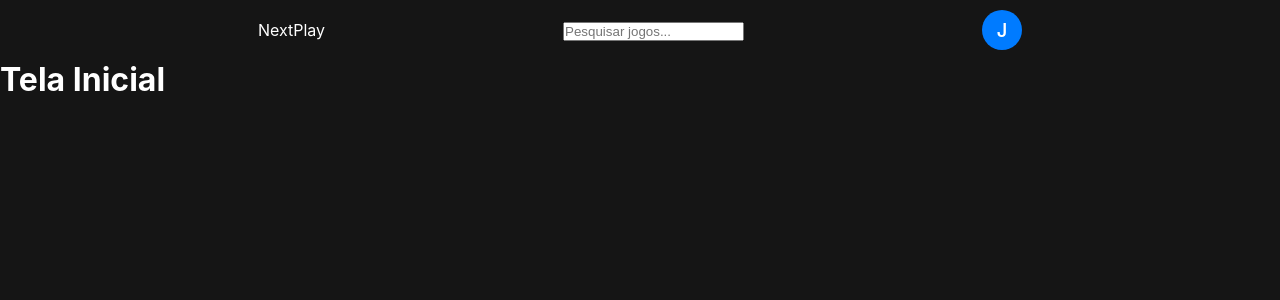
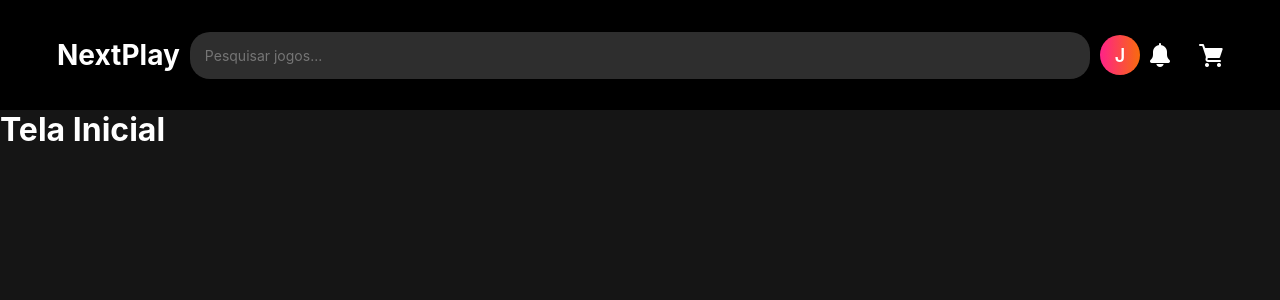
Before and after one commit to JoaoNrz/NextPlay, a Vue app in the folder frontend/next-front/: page / in a window 1280 px wide. Shown: the top 300 px of the page. Built offline with nearby package versions, Linux system fonts and the light colour scheme.

Commit message:
Header Component

```diff
--- a/frontend/next-front/src/components/HeaderComp.vue
+++ b/frontend/next-front/src/components/HeaderComp.vue
@@ -9,9 +9,15 @@
                 <input type="text" placeholder="Pesquisar jogos..." />
             </div>
 
+
             <!-- Ícone do usuário -->
             <div class="user-icon">
                 J
+            </div>
+
+            <div class="icons">
+                <img src="../assets/images/bell.png" alt="">
+                <img src="../assets/images/grocery-store.png" alt="">
             </div>
         </div>
   </header>
@@ -32,21 +38,26 @@ export default {
 <style scoped>
     .header{
         width: 100%;
-        height: 60px;
+        height: 110px;
+        background-color: #000000;
+        display: flex;
+        justify-content: center;
     }
 
     .container{
+        max-width: 95%;
         width: 100%;
         display: flex;
-        justify-content: space-evenly;
+        justify-content: space-around;
         align-items: center;
         padding:10px 20px;
+        height: 100%;
     }
 
     .user-icon {
         width: 40px;
         height: 40px;
-        background-color: #007bff;
+        background: linear-gradient(90deg, #ff2289 0%, #f86b0d 100%);
         border-radius: 50%;
         display: flex;
         align-items: center;
@@ -54,4 +65,33 @@ export default {
         font-weight: 600;
         font-size: 18px;
     }
+
+    .logo {
+        font-size: 28px;
+        font-weight: bold;
+        color: #fff;
+    }
+
+    .search-bar {
+        width: 100%;
+        max-width: 900px;
+        align-items: center;
+    }
+
+    .search-bar input {
+        width: 100%;
+        display: flex;
+        align-items: center;
+        background-color: #e6e6e633;
+        border-radius: 20px;
+        padding: 15px;
+        border:unset;
+        font-size: 14px;
+        font-family: -apple-system, BlinkMacSystemFont, 'Segoe UI', Roboto, 'Helvetica Neue', Arial, sans-serif;
+    }
+
+    .icons{
+        display: flex;
+        gap: 25px;
+    }
 </style>
```
Also changed, not shown: frontend/next-front/src/assets/images/bell.png (added), frontend/next-front/src/assets/images/grocery-store.png (added).
